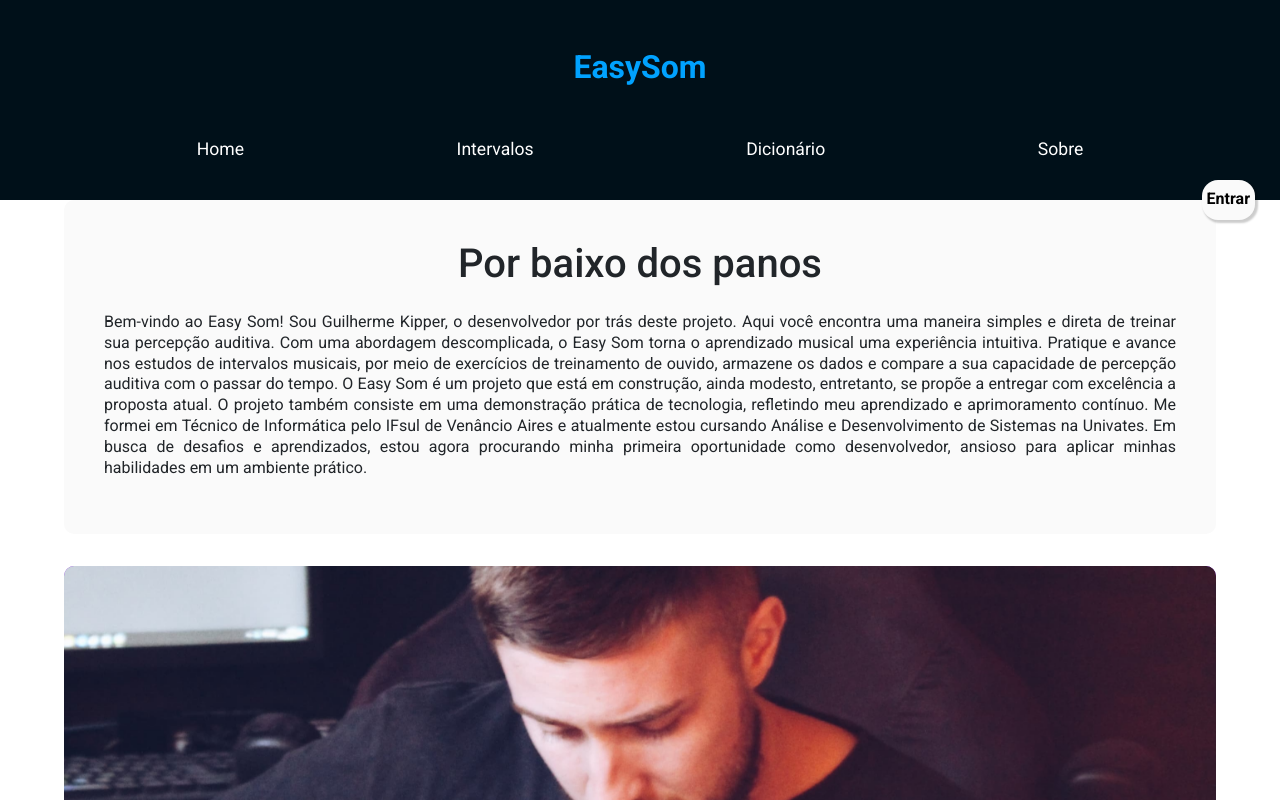
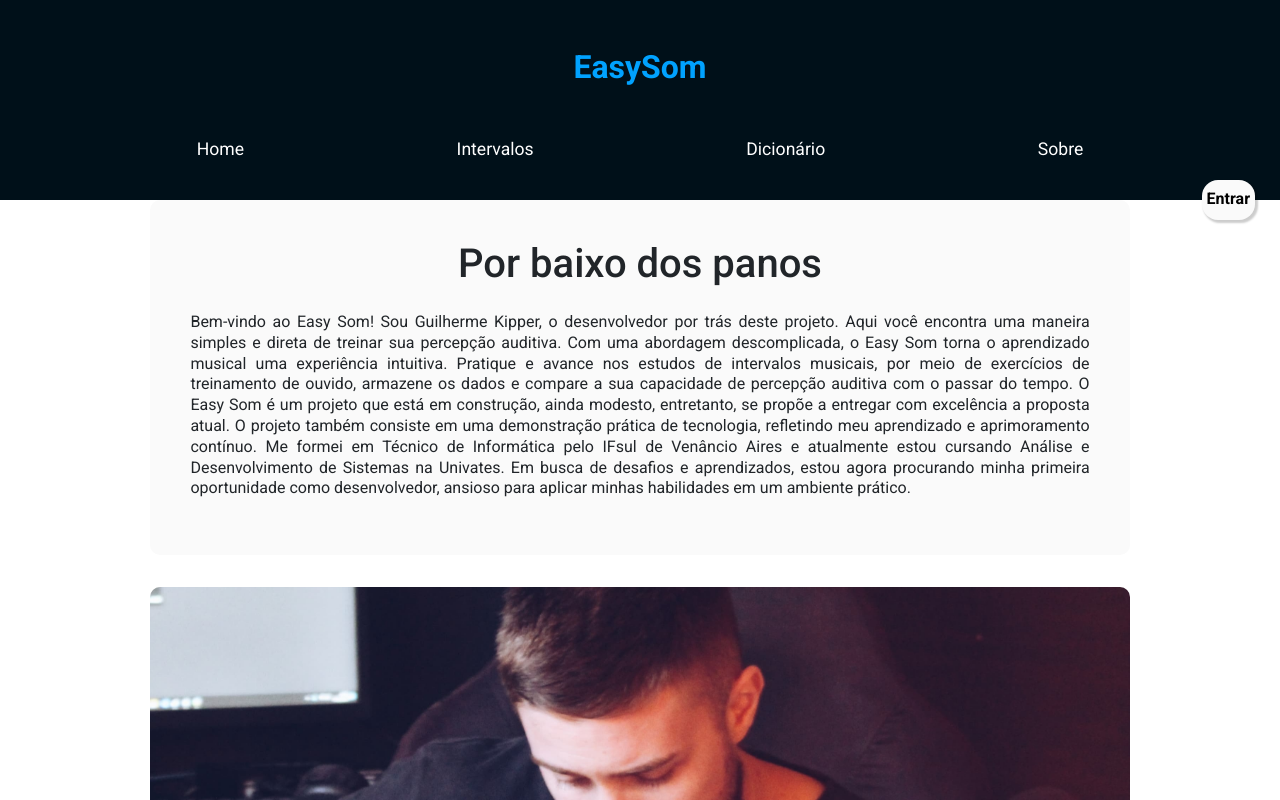
Before and after one commit to guikipper/easy_som_frontend, a Next.js app: page /about in a window 1280 px wide. Shown: the top 800 px of the page. Built offline with nearby package versions, Linux system fonts and the light colour scheme.

Commit message:
ajuste de layout em about e bloqueio de intervalos apenas com trítono

```diff
--- a/src/app/about/page.js
+++ b/src/app/about/page.js
@@ -3,7 +3,6 @@ import styles from '../styles/About.module.css'
 
 export default function About() {
     return (
-        <>
         <div className={styles.about}>
 
             <div className={styles.divText}>
@@ -32,6 +31,5 @@ export default function About() {
             </div>
 
         </div>
-      </>
     )
 }
--- a/src/app/components/ExerciseConfig.js
+++ b/src/app/components/ExerciseConfig.js
@@ -24,6 +24,8 @@ export default function ExerciseConfig() {
     tritono: false,
   });
   const [intervalOptionsMessage, setIntervalOptionsMessage] = useState(false)
+
+  const [anyIntervalSelected, setAnyIntervalSelected] = useState(false)
 
   const { setFormData } = useMyContext()
 
@@ -54,7 +56,7 @@ export default function ExerciseConfig() {
 
   const hasSelectedInterval = () => {
     const { maior, menor, justo, tritono } = intervalOptions
-    return maior || menor || justo || tritono
+    return maior || menor || justo
   }
 
 
@@ -204,6 +206,7 @@ export default function ExerciseConfig() {
                 type="checkbox"
                 name="tritono"
                 value="tritono"
+                disabled={!intervalOptions.justo && !intervalOptions.maior && !intervalOptions.menor}
                 checked={intervalOptions.tritono}
                 onChange={() =>
                   setIntervalOptions({
--- a/src/app/styles/About.module.css
+++ b/src/app/styles/About.module.css
@@ -1,13 +1,13 @@
 .about {
-    height: 100vh;
-    width: 100%;
-    padding: 80px;
+    height: 100%;
+    width: 85vw;
+    padding: 40px;
     flex-direction: row;
     display: flex;
     align-items: center;
     justify-content: center;
     gap: 2em;
-    overflow-x: hidden;
+    overflow: hidden;
 }
 
 .divText {
@@ -39,7 +39,6 @@
     text-overflow: ellipsis
 }
 .divPhoto {
-    background-color: blueviolet;
     width: 40%;
     height: 100%;
     min-height: 800px;
--- a/src/app/styles/Layout.module.css
+++ b/src/app/styles/Layout.module.css
@@ -4,13 +4,6 @@
     background-color: #FFFFFF;
     width: 100vw;
     height: 100%;
-    overflow-x: hidden;
-}
-.mainContent {
-    height: 100%;
-    display: flex;
-    align-items: center;
-    justify-content: center;
     overflow-x: hidden;
 }
 @media (max-width: 768px) {
```
